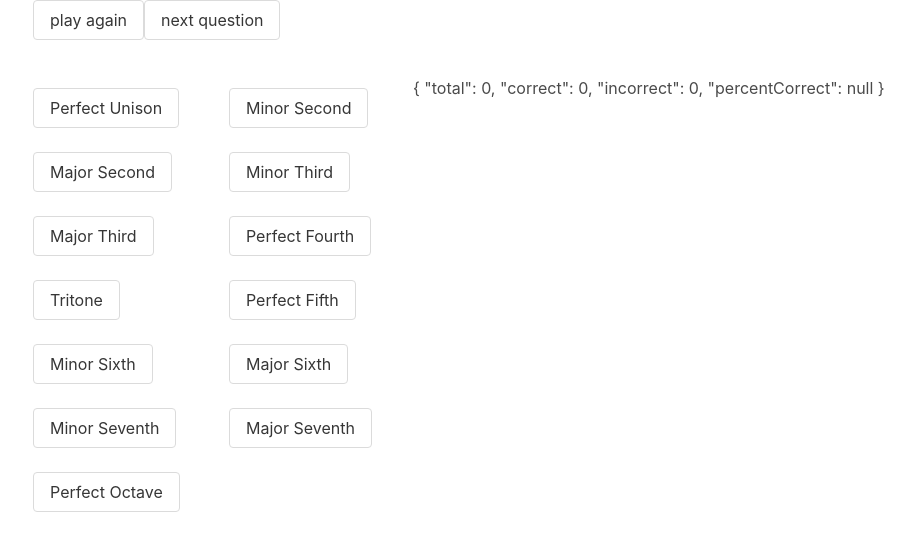
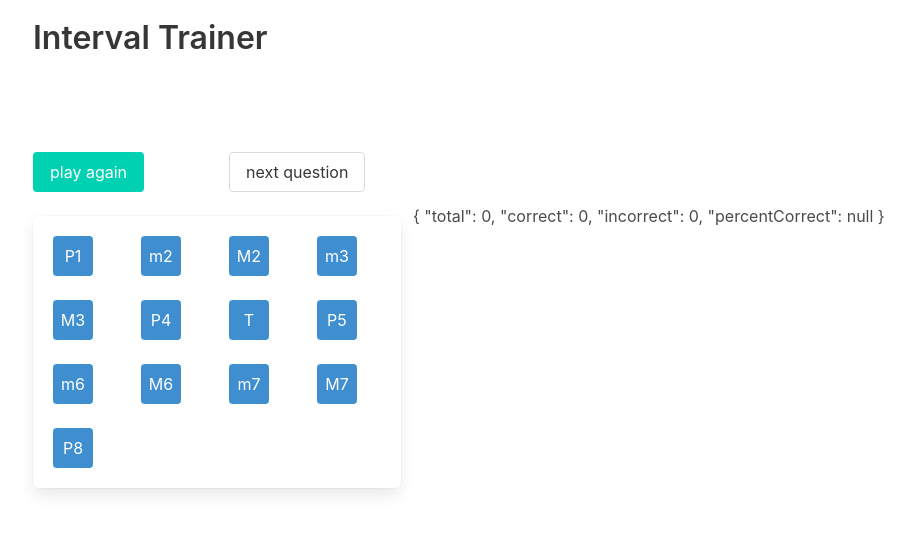
Before and after one commit to schu34/ear-trainer, a React (Create React App) app: page / in a window 1280 px wide. Shown: the top 550 px of the page, without its empty margins (31-946 px from the left). Built offline with nearby package versions, Linux system fonts and the light colour scheme.

Commit message:
design tweaks

```diff
--- a/src/App.css
+++ b/src/App.css
@@ -1,5 +1,10 @@
 @import "https://cdn.jsdelivr.net/npm/bulma@0.9.4/css/bulma.min.css";
 
-/* .interval-button {
-  width: 100%;
-} */
+body {
+  padding: 20px;
+}
+
+.interval-button {
+  width: 40px;
+  height: 40px;
+}
--- a/src/App.tsx
+++ b/src/App.tsx
@@ -15,20 +15,31 @@ function App() {
 
   return (
     <div className="container ">
+      <div className="title">Interval Trainer</div>
+      <br />
+      <br />
+      <br />
+      <div className="columns">
+        <div className="column is-one-third">
+          <div className="columns">
+            <div className="column">
               <button
-        className="button"
+                className="button is-primary"
                 onClick={() => {
                   playQuestionSound();
                 }}
               >
                 play again
               </button>
+            </div>
+            <div className="column is-warning">
               <button className="button" onClick={nextQuestion}>
                 next question
               </button>
-      <br />
-      <br />
-      <br />
+            </div>
+          </div>
+        </div>
+      </div>
       <div className="columns">
         <div className="column is-one-third">
           <IntervalSelector
@@ -41,14 +52,14 @@ function App() {
         {JSON.stringify(stats, null, 2)}
       </div>
       <div className="column">
-        <Attempts attempts={attempts} correctAnswer={correctAnswer} />
+        <Answer attempts={attempts} correctAnswer={correctAnswer} />
       </div>
       <AudioElements notesObj={acoustic_grand_piano} />
     </div>
   );
 }
 
-const Attempts = ({
+const Answer = ({
   attempts,
   correctAnswer,
 }: {
--- a/src/IntervalSelector.tsx
+++ b/src/IntervalSelector.tsx
@@ -12,17 +12,22 @@ export const IntervalSelector: React.FC<IntervalSelectorProps> = ({
 }) => {
   return (
     <>
+      <div className="box">
         <div className="columns is-multiline is-mobile">
           {options.map((interval) => {
             return (
-            <div className="column is-half">
-              <button onClick={() => onSelect(interval)} className="button">
-                {interval.longName}
+              <div className="column is-one-quarter ">
+                <button
+                  onClick={() => onSelect(interval)}
+                  className="button is-info interval-button"
+                >
+                  {interval.shortName}
                 </button>
               </div>
             );
           })}
         </div>
+      </div>
     </>
   );
 };
--- a/src/state.ts
+++ b/src/state.ts
@@ -50,12 +50,28 @@ export const currentQuestionState = atom<Question>({
   default: createIntervalQuestion(defaultSettings),
 });
 
+function getDirection(settings: Settings) {
+  if (settings.ascending && settings.descending) {
+    return Math.random() > 0.5 ? "ascending" : "descending";
+  } else if (settings.ascending) {
+    return "ascending";
+  } else if (settings.descending) {
+    return "descending";
+  }
+  throw new Error("No direction selected");
+}
+
 export function createIntervalQuestion(
   settings: Settings,
   index = 0
 ): Question {
+  const direction = getDirection(settings);
+  console.log("direction", direction);
   const interval = getRandomInterval(settings.intervalsSelection);
-  const notes = getNotesForInterval({ halfSteps: interval.halfSteps });
+  const notes = getNotesForInterval({
+    halfSteps: interval.halfSteps,
+    ascending: direction === "ascending",
+  });
 
   return {
     mode: "interval",
--- a/src/useQuestion.ts
+++ b/src/useQuestion.ts
@@ -23,14 +23,14 @@ export const useQuestion = () => {
 
   const playQuestionSound = React.useCallback(() => {
     playNotesSeq(currentQuestion.notes, settings.delay);
-  }, [currentQuestion]);
+  }, [currentQuestion.notes, settings.delay]);
 
   const getNextQuestion = React.useCallback(() => {
     setAttempts(0);
     setCurrentQuestion(
       createIntervalQuestion(settings, currentQuestion.index + 1)
     );
-		stopAllSounds();
+    stopAllSounds();
   }, [currentQuestion, setCurrentQuestion, settings]);
 
   const guess = React.useCallback(
@@ -62,7 +62,7 @@ export const useQuestion = () => {
 
   React.useEffect(() => {
     playQuestionSound();
-  }, [currentQuestion]);
+  }, [currentQuestion, playQuestionSound]);
 
   return {
     playQuestionSound,
```
Lines whose indentation alone changed are shown as unchanged.
